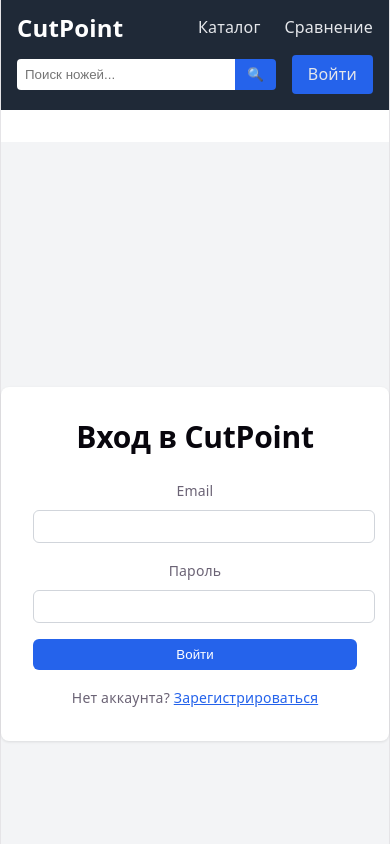
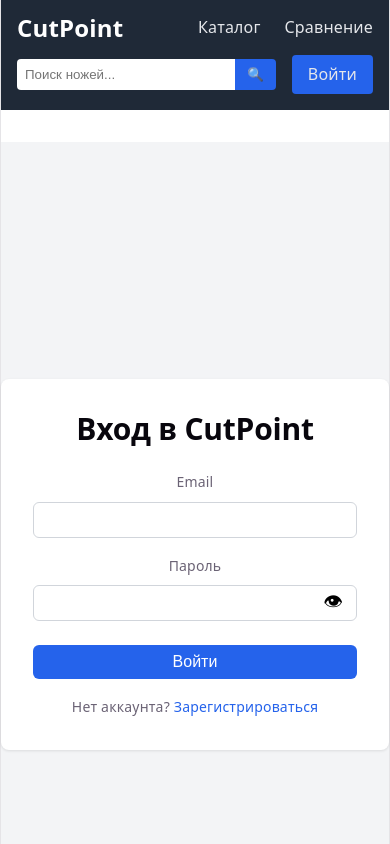
Before and after one commit to Heavy-Tree/cutpoint, a React (Vite) app in the folder frontend/: page /login in a window 390 px wide. Shown: the top 844 px of the page. Built offline with nearby package versions, Linux system fonts and the light colour scheme; no server answers.

Commit message:
fix: auth redirect, password visibility toggle, case-insensitive search, mobile details layout, card heights consistency

```diff
--- a/frontend/src/App.tsx
+++ b/frontend/src/App.tsx
@@ -1,6 +1,6 @@
 import { useEffect } from 'react';
-import { BrowserRouter, Routes, Route } from 'react-router-dom';
-import { useDispatch } from 'react-redux';
+import { BrowserRouter, Routes, Route, Navigate } from 'react-router-dom';
+import { useDispatch, useSelector } from 'react-redux';
 import { Header } from './components/Header';
 import { Login } from './pages/Login';
 import { Register } from './pages/Register';
@@ -15,9 +15,11 @@
 import { Home } from './pages/Home';
 import { Compare } from './pages/Compare';
 import { Admin } from './pages/Admin';
+import type { RootState } from './store';
 
 function App() {
   const dispatch = useDispatch();
+  const { user } = useSelector((state: RootState) => state.auth);
 
   useEffect(() => {
     const token = localStorage.getItem('token');
@@ -41,8 +43,14 @@
           <Route path="/catalog" element={<Catalog />} />
           <Route path="/catalog/:id" element={<KnifeDetails />} />
           <Route path="/compare" element={<Compare />} />
-          <Route path="/login" element={<Login />} />
-          <Route path="/register" element={<Register />} />
+
+          {/* Редиректы для авторизованных */}
+          {user && <Route path="/login" element={<Navigate to="/" replace />} />}
+          {user && <Route path="/register" element={<Navigate to="/" replace />} />}
+
+          {/* Маршруты аутентификации (только для неавторизованных) */}
+          {!user && <Route path="/login" element={<Login />} />}
+          {!user && <Route path="/register" element={<Register />} />}
 
           {/* Приватные маршруты */}
           <Route
--- a/frontend/src/pages/Catalog.tsx
+++ b/frontend/src/pages/Catalog.tsx
@@ -328,6 +328,9 @@
   backgroundColor: 'white',
   transition: 'box-shadow 0.2s',
   cursor: 'pointer',
+  height: '100%',
+  display: 'flex',
+  flexDirection: 'column',
   },
 image: {
   width: '100%',
@@ -335,11 +338,19 @@
   objectFit: 'cover',
   borderRadius: '4px',
   backgroundColor: '#f3f4f6',
+  flexShrink: 0,
 },
 cardTitle: {
   fontSize: '1.125rem',
   fontWeight: '600',
   margin: '0.75rem 0 0.25rem',
+  overflow: 'hidden',
+  textOverflow: 'ellipsis',
+  display: '-webkit-box',
+  WebkitLineClamp: 2,
+  WebkitBoxOrient: 'vertical',
+  lineHeight: '1.4',
+  height: '2.8rem',
 },
   steel: {
     fontSize: '0.875rem',
--- a/frontend/src/pages/KnifeDetails.tsx
+++ b/frontend/src/pages/KnifeDetails.tsx
@@ -119,13 +119,13 @@
   if (!knife) return null;
 
   return (
-    <div style={styles.container}>
+    <div style={styles.container} className="knife-details-container">
       <button onClick={() => navigate(-1)} style={styles.backButton}>
         ← Назад
       </button>
 
-      <div style={styles.card}>
-        <div style={styles.imageSection}>
+      <div style={styles.card} className="knife-details-card">
+        <div style={styles.imageSection} className="knife-details-image">
           <img src={mainImage} alt={knife.name} style={styles.mainImage} />
           {knife.images && knife.images.length > 1 && (
             <div style={styles.thumbnails}>
@@ -143,8 +143,8 @@
         </div>
 
         <div style={styles.infoSection}>
-          <h1 style={styles.title}>{knife.name}</h1>
-          <p style={styles.price}>{knife.price.toLocaleString()} Br</p>
+          <h1 style={styles.title} className="knife-details-title">{knife.name}</h1>
+          <p style={styles.price} className="knife-details-price">{knife.price.toLocaleString()} Br</p>
 
           <div style={styles.favoriteSection}>
             <button onClick={handleFavorite} style={styles.favoriteButton}>
@@ -155,14 +155,14 @@
             </span>
           </div>
 
-          <div style={styles.section}>
+          <div style={styles.section} className="knife-details-section">
             <h3>Описание</h3>
             <p style={styles.description}>{knife.description || 'Описание отсутствует'}</p>
           </div>
 
           <div style={styles.section}>
             <h3>Характеристики</h3>
-            <table style={styles.table}>
+            <table style={styles.table} className="knife-details-table">
               <tbody>
                 <tr>
                   <td style={styles.tableLabel}>Сталь</td>
@@ -175,15 +175,15 @@
                 <tr>
                   <td style={styles.tableLabel}>Общая длина</td>
                   <td style={styles.tableValue}>{knife.total_length} мм</td>
-                </tr>
+                 </tr>
                 <tr>
                   <td style={styles.tableLabel}>Материал рукояти</td>
                   <td style={styles.tableValue}>{knife.handle_material}</td>
-                </tr>
+                 </tr>
                 <tr>
                   <td style={styles.tableLabel}>Просмотров</td>
                   <td style={styles.tableValue}>{knife.views}</td>
-                </tr>
+                 </tr>
               </tbody>
             </table>
           </div>
@@ -347,6 +347,32 @@
     0%, 100% { opacity: 1; }
     50% { opacity: 0.5; }
   }
+
+  /* Мобильная адаптация для детальной страницы */
+  @media (max-width: 768px) {
+    .knife-details-card {
+      grid-template-columns: 1fr !important;
+      padding: 1rem !important;
+    }
+    .knife-details-image {
+      max-height: 300px !important;
+    }
+    .knife-details-title {
+      text-align: center !important;
+    }
+    .knife-details-price {
+      text-align: center !important;
+    }
+    .knife-details-section {
+      text-align: center !important;
+    }
+    .knife-details-table {
+      font-size: 0.875rem;
+    }
+    .knife-details-container {
+      padding: 1rem !important;
+    }
+  }
 `;
 if (!document.head.querySelector('#details-styles')) {
   styleSheet.id = 'details-styles';
--- a/frontend/src/pages/Login.tsx
+++ b/frontend/src/pages/Login.tsx
@@ -11,6 +11,7 @@
   const [password, setPassword] = useState('');
   const [error, setError] = useState('');
   const [loading, setLoading] = useState(false);
+  const [showPassword, setShowPassword] = useState(false);
 
   const handleSubmit = async (e: React.FormEvent) => {
     e.preventDefault();
@@ -32,52 +33,144 @@
   };
 
   return (
-    <div style={{ minHeight: '100vh', display: 'flex', alignItems: 'center', justifyContent: 'center', backgroundColor: '#f3f4f6' }}>
-      <div style={{ maxWidth: '400px', width: '100%', padding: '2rem', backgroundColor: 'white', borderRadius: '8px', boxShadow: '0 1px 3px rgba(0,0,0,0.1)' }}>
-        <h2 style={{ fontSize: '1.875rem', fontWeight: 'bold', textAlign: 'center', marginBottom: '1.5rem' }}>Вход в CutPoint</h2>
+    <div style={styles.container}>
+      <div style={styles.card}>
+        <h2 style={styles.title}>Вход в CutPoint</h2>
 
         {error && (
-          <div style={{ backgroundColor: '#fee2e2', color: '#dc2626', padding: '0.75rem', borderRadius: '0.375rem', marginBottom: '1rem' }}>
+          <div style={styles.errorBlock}>
             {error}
           </div>
         )}
 
         <form onSubmit={handleSubmit}>
-          <div style={{ marginBottom: '1rem' }}>
-            <label style={{ display: 'block', marginBottom: '0.5rem', fontSize: '0.875rem', fontWeight: '500' }}>Email</label>
+          <div style={styles.field}>
+            <label style={styles.label}>Email</label>
             <input
               type="email"
               value={email}
               onChange={(e) => setEmail(e.target.value)}
               required
-              style={{ width: '100%', padding: '0.5rem', border: '1px solid #d1d5db', borderRadius: '0.375rem' }}
+              style={styles.input}
             />
           </div>
 
-          <div style={{ marginBottom: '1rem' }}>
-            <label style={{ display: 'block', marginBottom: '0.5rem', fontSize: '0.875rem', fontWeight: '500' }}>Пароль</label>
-            <input
-              type="password"
-              value={password}
-              onChange={(e) => setPassword(e.target.value)}
-              required
-              style={{ width: '100%', padding: '0.5rem', border: '1px solid #d1d5db', borderRadius: '0.375rem' }}
-            />
+          <div style={styles.field}>
+            <label style={styles.label}>Пароль</label>
+            <div style={styles.passwordWrapper}>
+              <input
+                type={showPassword ? 'text' : 'password'}
+                value={password}
+                onChange={(e) => setPassword(e.target.value)}
+                required
+                style={styles.input}
+              />
+              <button
+                type="button"
+                onClick={() => setShowPassword(!showPassword)}
+                style={styles.eyeButton}
+              >
+                {showPassword ? '🔒' : '👁'}
+              </button>
+            </div>
           </div>
 
           <button
             type="submit"
             disabled={loading}
-            style={{ width: '100%', backgroundColor: '#2563eb', color: 'white', padding: '0.5rem', borderRadius: '0.375rem', border: 'none', cursor: 'pointer' }}
+            style={styles.button}
           >
             {loading ? 'Вход...' : 'Войти'}
           </button>
         </form>
 
-        <p style={{ textAlign: 'center', marginTop: '1rem', fontSize: '0.875rem' }}>
-          Нет аккаунта? <Link to="/register" style={{ color: '#2563eb' }}>Зарегистрироваться</Link>
+        <p style={styles.footer}>
+          Нет аккаунта? <Link to="/register" style={styles.link}>Зарегистрироваться</Link>
         </p>
       </div>
     </div>
   );
 }
+
+const styles: { [key: string]: React.CSSProperties } = {
+  container: {
+    minHeight: '100vh',
+    display: 'flex',
+    alignItems: 'center',
+    justifyContent: 'center',
+    backgroundColor: '#f3f4f6',
+  },
+  card: {
+    maxWidth: '400px',
+    width: '100%',
+    padding: '2rem',
+    backgroundColor: 'white',
+    borderRadius: '8px',
+    boxShadow: '0 1px 3px rgba(0,0,0,0.1)',
+  },
+  title: {
+    fontSize: '1.875rem',
+    fontWeight: 'bold',
+    textAlign: 'center',
+    marginBottom: '1.5rem',
+  },
+  errorBlock: {
+    backgroundColor: '#fee2e2',
+    color: '#dc2626',
+    padding: '0.75rem',
+    borderRadius: '0.375rem',
+    marginBottom: '1rem',
+    fontSize: '0.875rem',
+  },
+  field: {
+    marginBottom: '1rem',
+  },
+  label: {
+    display: 'block',
+    marginBottom: '0.5rem',
+    fontSize: '0.875rem',
+    fontWeight: '500',
+  },
+  input: {
+    width: '100%',
+    padding: '0.5rem',
+    border: '1px solid #d1d5db',
+    borderRadius: '0.375rem',
+    fontSize: '1rem',
+    boxSizing: 'border-box',
+  },
+  passwordWrapper: {
+    position: 'relative',
+    width: '100%',
+  },
+  eyeButton: {
+    position: 'absolute',
+    right: '8px',
+    top: '50%',
+    transform: 'translateY(-50%)',
+    background: 'none',
+    border: 'none',
+    cursor: 'pointer',
+    fontSize: '1.2rem',
+  },
+  button: {
+    width: '100%',
+    backgroundColor: '#2563eb',
+    color: 'white',
+    padding: '0.5rem',
+    borderRadius: '0.375rem',
+    border: 'none',
+    cursor: 'pointer',
+    fontSize: '1rem',
+    marginTop: '0.5rem',
+  },
+  footer: {
+    textAlign: 'center',
+    marginTop: '1rem',
+    fontSize: '0.875rem',
+  },
+  link: {
+    color: '#2563eb',
+    textDecoration: 'none',
+  },
+};
--- a/frontend/src/pages/Register.tsx
+++ b/frontend/src/pages/Register.tsx
@@ -12,6 +12,8 @@
   const [confirmPassword, setConfirmPassword] = useState('');
   const [error, setError] = useState('');
   const [loading, setLoading] = useState(false);
+  const [showPassword, setShowPassword] = useState(false);
+  const [showConfirmPassword, setShowConfirmPassword] = useState(false);
 
   const handleSubmit = async (e: React.FormEvent) => {
     e.preventDefault();
@@ -71,8 +73,9 @@
 
           <div style={styles.field}>
             <label style={styles.label}>Пароль</label>
+            <div style={styles.passwordWrapper}>
               <input
-              type="password"
+                type={showPassword ? 'text' : 'password'}
                 value={password}
                 onChange={(e) => setPassword(e.target.value)}
                 required
@@ -81,17 +84,34 @@
                 title="Пароль должен содержать: заглавную букву, цифру и спецсимвол (!@#$%^&*)"
                 style={styles.input}
               />
+              <button
+                type="button"
+                onClick={() => setShowPassword(!showPassword)}
+                style={styles.eyeButton}
+              >
+                {showPassword ? '🔒' : '👁'}
+              </button>
+            </div>
           </div>
 
           <div style={styles.field}>
             <label style={styles.label}>Подтверждение пароля</label>
+            <div style={styles.passwordWrapper}>
               <input
-              type="password"
+                type={showConfirmPassword ? 'text' : 'password'}
                 value={confirmPassword}
                 onChange={(e) => setConfirmPassword(e.target.value)}
                 required
                 style={styles.input}
               />
+              <button
+                type="button"
+                onClick={() => setShowConfirmPassword(!showConfirmPassword)}
+                style={styles.eyeButton}
+              >
+                {showConfirmPassword ? '🔒' : '👁'}
+              </button>
+            </div>
           </div>
 
           <button
@@ -158,6 +178,20 @@
     fontSize: '1rem',
     boxSizing: 'border-box',
   },
+  passwordWrapper: {
+    position: 'relative',
+    width: '100%',
+  },
+  eyeButton: {
+    position: 'absolute',
+    right: '8px',
+    top: '50%',
+    transform: 'translateY(-50%)',
+    background: 'none',
+    border: 'none',
+    cursor: 'pointer',
+    fontSize: '1.2rem',
+  },
   button: {
     width: '100%',
     backgroundColor: '#2563eb',
```
Also changed, not shown: 1 other file (tests, documents, lock files or other folders). Lines whose indentation alone changed are shown as unchanged.
